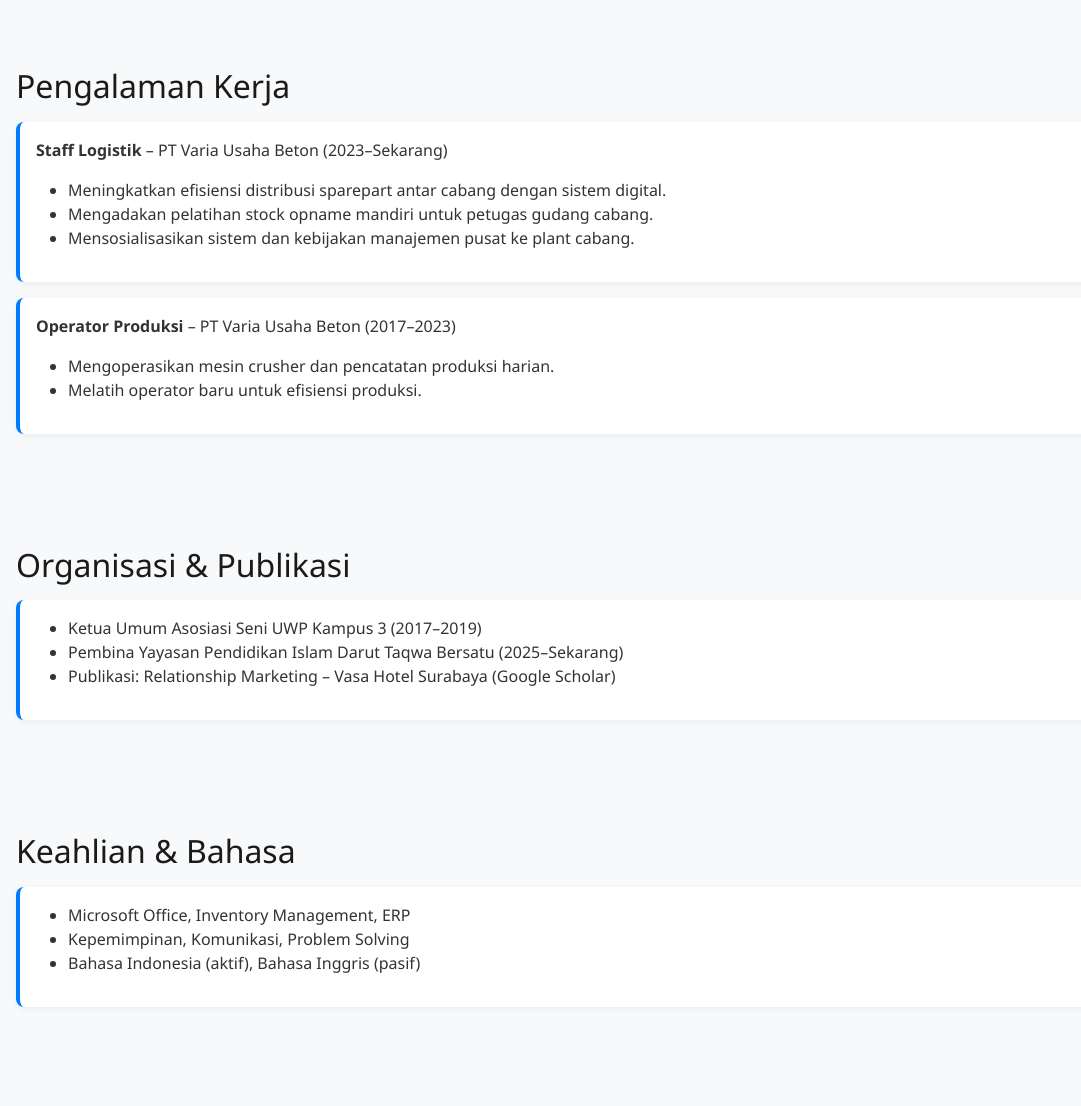
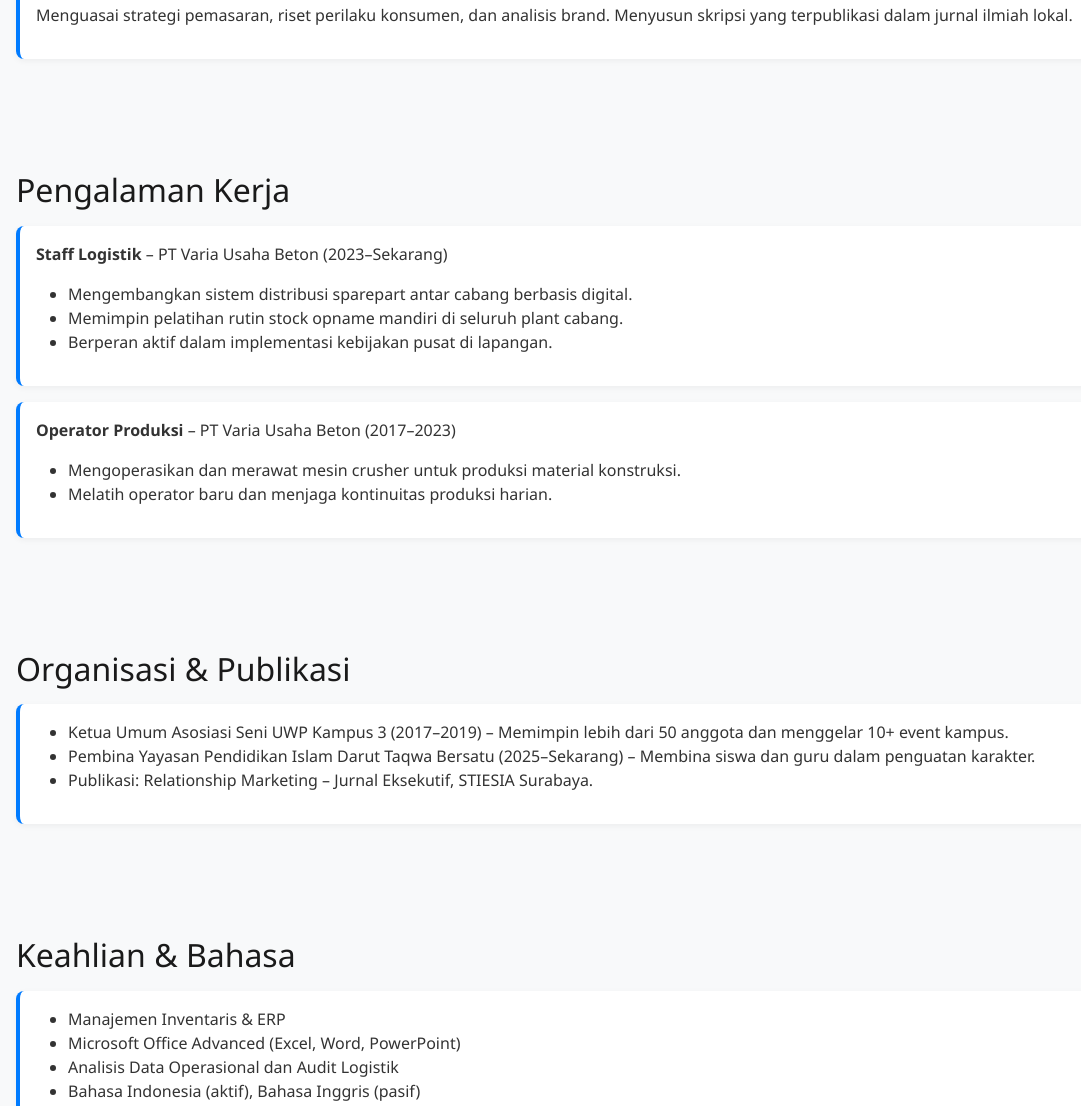
Before and after one commit to fauzihidayat536/Portofolio-fauzi, a plain HTML site: page index.html in a window 1280 px wide. Shown: the part 701-1807 px from the top of the page, without its empty margins (0-1081 px from the left). Drawn offline with nearby package versions, Linux system fonts and the light colour scheme.

Commit message:
Update index.html

```diff
--- a/index.html
+++ b/index.html
@@ -26,6 +26,10 @@
       object-fit: cover;
       border: 4px solid white;
     }
+    .hero a {
+      color: #f8f9fa;
+      text-decoration: underline;
+    }
     .section {
       padding: 3rem 1rem;
     }
@@ -41,10 +45,6 @@
       margin-bottom: 1rem;
       border-radius: 8px;
       color: #333;
-    }
-    .card-custom h5 i {
-      color: #007bff;
-      margin-right: 8px;
     }
     footer {
       background-color: #2e86de;
@@ -115,7 +115,9 @@
     <h2>Pendidikan</h2>
     <div class="card-custom">
       <p><strong>Magister Manajemen SDM</strong> – Universitas Wijaya Putra (2021–2023), IPK 3.74</p>
+      <p>Fokus pada pengembangan kinerja karyawan, budaya organisasi, dan kepuasan kerja. Dilengkapi dengan riset berbasis data dan pendekatan kepemimpinan strategis.</p>
       <p><strong>Sarjana Manajemen Pemasaran</strong> – Universitas Wijaya Putra (2017–2021), IPK 3.67</p>
+      <p>Menguasai strategi pemasaran, riset perilaku konsumen, dan analisis brand. Menyusun skripsi yang terpublikasi dalam jurnal ilmiah lokal.</p>
     </div>
   </section>
 
@@ -124,16 +126,16 @@
     <div class="card-custom">
       <p><strong>Staff Logistik</strong> – PT Varia Usaha Beton (2023–Sekarang)</p>
       <ul>
-        <li>Meningkatkan efisiensi distribusi sparepart antar cabang dengan sistem digital.</li>
-        <li>Mengadakan pelatihan stock opname mandiri untuk petugas gudang cabang.</li>
-        <li>Mensosialisasikan sistem dan kebijakan manajemen pusat ke plant cabang.</li>
+        <li>Mengembangkan sistem distribusi sparepart antar cabang berbasis digital.</li>
+        <li>Memimpin pelatihan rutin stock opname mandiri di seluruh plant cabang.</li>
+        <li>Berperan aktif dalam implementasi kebijakan pusat di lapangan.</li>
       </ul>
     </div>
     <div class="card-custom">
       <p><strong>Operator Produksi</strong> – PT Varia Usaha Beton (2017–2023)</p>
       <ul>
-        <li>Mengoperasikan mesin crusher dan pencatatan produksi harian.</li>
-        <li>Melatih operator baru untuk efisiensi produksi.</li>
+        <li>Mengoperasikan dan merawat mesin crusher untuk produksi material konstruksi.</li>
+        <li>Melatih operator baru dan menjaga kontinuitas produksi harian.</li>
       </ul>
     </div>
   </section>
@@ -142,9 +144,9 @@
     <h2>Organisasi & Publikasi</h2>
     <div class="card-custom">
       <ul>
-        <li>Ketua Umum Asosiasi Seni UWP Kampus 3 (2017–2019)</li>
-        <li>Pembina Yayasan Pendidikan Islam Darut Taqwa Bersatu (2025–Sekarang)</li>
-        <li>Publikasi: Relationship Marketing – Vasa Hotel Surabaya (Google Scholar)</li>
+        <li>Ketua Umum Asosiasi Seni UWP Kampus 3 (2017–2019) – Memimpin lebih dari 50 anggota dan menggelar 10+ event kampus.</li>
+        <li>Pembina Yayasan Pendidikan Islam Darut Taqwa Bersatu (2025–Sekarang) – Membina siswa dan guru dalam penguatan karakter.</li>
+        <li>Publikasi: Relationship Marketing – Jurnal Eksekutif, STIESIA Surabaya.</li>
       </ul>
     </div>
   </section>
@@ -153,8 +155,9 @@
     <h2>Keahlian & Bahasa</h2>
     <div class="card-custom">
       <ul>
-        <li>Microsoft Office, Inventory Management, ERP</li>
-        <li>Kepemimpinan, Komunikasi, Problem Solving</li>
+        <li>Manajemen Inventaris & ERP</li>
+        <li>Microsoft Office Advanced (Excel, Word, PowerPoint)</li>
+        <li>Analisis Data Operasional dan Audit Logistik</li>
         <li>Bahasa Indonesia (aktif), Bahasa Inggris (pasif)</li>
       </ul>
     </div>
@@ -165,7 +168,7 @@
     <div class="card-custom">
       <p><strong>Tesis:</strong> Pengaruh Budaya Organisasi dan Lingkungan Kerja terhadap Kinerja Karyawan melalui Kepuasan Kerja</p>
       <p><strong>Skripsi:</strong> Pengaruh Citra Merek, Harga, dan Kualitas Produk terhadap Perilaku Konsumen</p>
-      <p>Publikasi Jurnal: <a href="https://scholar.google.com/citations?user=yYA-meUAAAAJ">Google Scholar Fauzi Hidayat</a></p>
+      <p><strong>Publikasi Jurnal:</strong> <a href="https://scholar.google.com/citations?user=yYA-meUAAAAJ">Google Scholar Fauzi Hidayat</a></p>
     </div>
   </section>
 
```
